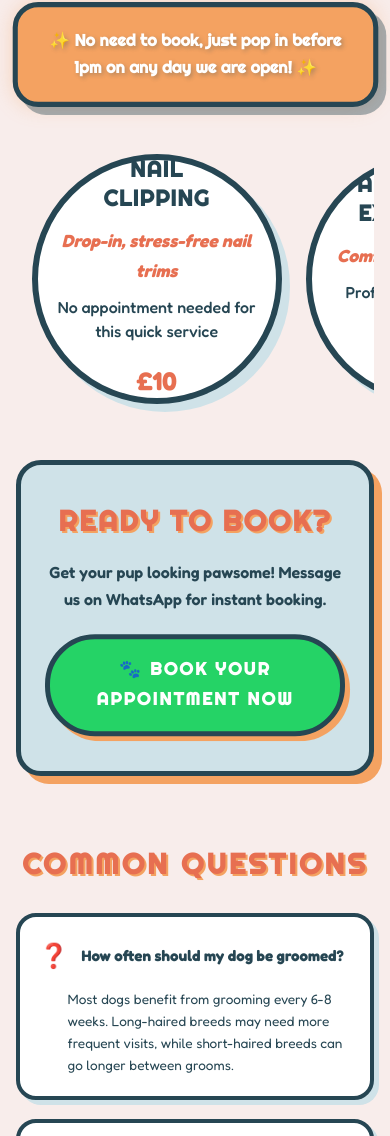
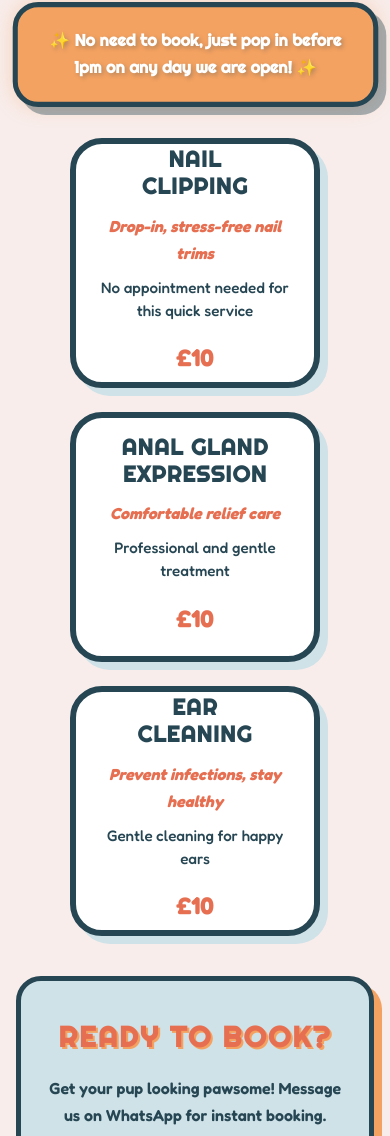
Before and after one commit to leamonline/smarterdog.co.uk, a plain HTML site: page index.html in a window 390 px wide. Shown: the part 3022-4158 px from the top of the page. Drawn offline with Linux system fonts and the light colour scheme.

Commit message:
Update styles.css

```diff
--- a/styles.css
+++ b/styles.css
@@ -1976,60 +1976,41 @@ footer::after {
     }
 
     .additional-services {
+        flex-direction: column;
+        align-items: center;
         flex-wrap: nowrap;
-        overflow-x: scroll;
-        overflow-y: hidden;
-        justify-content: flex-start;
-        align-items: center;
         gap: 1.5rem;
-        padding: 1rem;
-        scroll-snap-type: x mandatory;
-        -webkit-overflow-scrolling: touch;
-        scrollbar-width: thin;
-        scrollbar-color: #2a9d8f #f0f0f0;
+        padding: 0 1.2rem;
         width: 100%;
-        max-width: 100vw;
-    }
-
-    .additional-services::-webkit-scrollbar {
-        height: 8px;
-    }
-
-    .additional-services::-webkit-scrollbar-track {
-        background: #f0f0f0;
-        border-radius: 10px;
-    }
-
-    .additional-services::-webkit-scrollbar-thumb {
-        background: #2a9d8f;
-        border-radius: 10px;
+        max-width: 100%;
     }
 
     .service-card-small {
-        flex: 0 0 280px;
-        width: 280px;
-        min-width: 280px;
-        height: 280px;
-        border-radius: 50%;
+        flex: 1 1 auto;
+        width: 100%;
+        max-width: 360px;
+        min-width: 0;
+        height: auto;
+        border-radius: 32px;
         margin: 0;
-        padding: 1.8rem 1.5rem;
-        scroll-snap-align: center;
+        padding: 2rem 1.8rem;
     }
 
     .service-card-small h4 {
-        font-size: 1.6rem;
+        font-size: 1.5rem;
+        line-height: 1.2;
     }
 
     .service-tagline-small {
-        font-size: 1.1rem;
+        font-size: 1rem;
     }
 
     .service-small-desc {
-        font-size: 1rem;
+        font-size: 0.95rem;
     }
 
     .price-small {
-        font-size: 1.6rem;
+        font-size: 1.5rem;
     }
 
     .section-subtitle {
```
